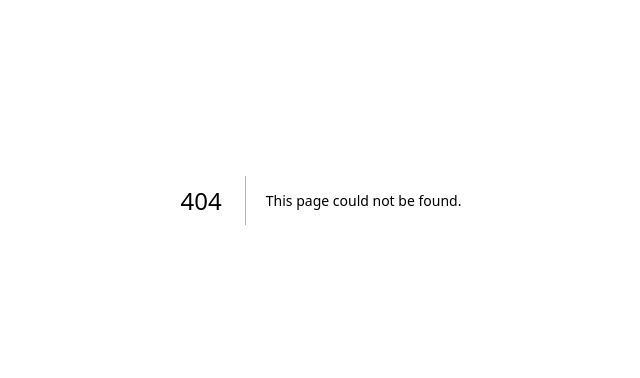
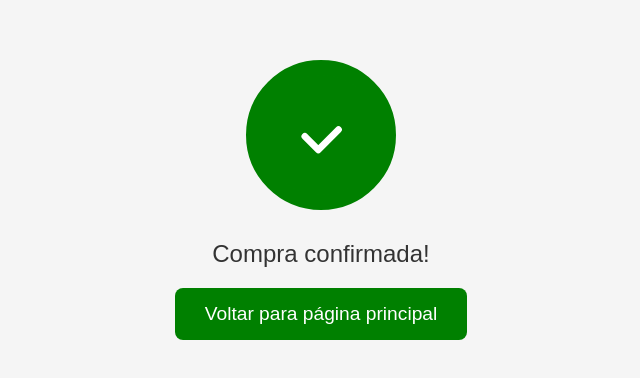
Before and after one commit to sanfergio/BrasMerica-Website, a Next.js app: page /ConfirmPayment in a window 1280 px wide. Before the commit this address had no page. Shown: the part 200-578 px from the top of the page, without its empty margins (319-959 px from the left). Built offline with nearby package versions, Linux system fonts and the light colour scheme.

Commit message:
initialze product history too

```diff
--- a/src/App.jsx
+++ b/src/App.jsx
@@ -25,6 +25,7 @@ import BrandsFilter from './pages/BrandsFilter/BrandsFilter.jsx';
 // Componentes relacionados ao carrinho de compras e processo de checkout
 import CartProducts from './pages/CartProducts/CartProducts.jsx'
 import CheckoutForm from './pages/CheckoutForm/CheckoutForm.jsx'
+import ConfirmPayment from './pages/ConfirmPayment.jsx'
 
 // --- PÁGINAS INSTITUCIONAIS (Políticas, Termos, etc.) ---
 import TermosUso from './pages/TermosUso/TermosUso.jsx';
@@ -57,8 +58,6 @@ function App() {
         <Route path="/categorias" element={<ProductsFilter />} />
         <Route path="/quem-somos" element={<QuemSomos />} />
         <Route path="/produtos" element={<ProductPage />} />
-        <Route path="/carrinho" element={<CartProducts />} />
-        <Route path="/checkout" element={<CheckoutForm />} />
         <Route path="/perfil-usuario" element={<PerfilUsuario />} />
         <Route path="/marca/:nomeMarca" element={<BrandsFilter />} />
 
@@ -76,6 +75,9 @@ function App() {
         <Route path="/admin/dataBase/products/add" element={<AddProduct />} />
 
         {/* Forma de pagamento */}
+        <Route path='/compra-confirmada' element={<ConfirmPayment />} />
+        <Route path="/carrinho" element={<CartProducts />} />
+        <Route path="/checkout" element={<CheckoutForm />} />
 
         {/* Rota "Não Encontrado" (Catch-all) */}
         {/* Deve ser sempre a última rota da lista */}
--- /dev/null
+++ b/src/pages/ConfirmPayment.jsx
@@ -0,0 +1,202 @@
+import { useEffect, useState } from 'react';
+
+const ConfirmationPage = () => {
+  const [emailUser, setEmailUser] = useState('');
+  const [valorTotal, setValorTotal] = useState(0);
+  const [valorFrete, setValorFrete] = useState(0);
+  const [compraFinalizada, setCompraFinalizada] = useState(false);
+
+  // Estilos inline
+  const styles = {
+    container: {
+      display: 'flex',
+      justifyContent: 'center',
+      alignItems: 'center',
+      height: '100vh',
+      backgroundColor: 'whitesmoke',
+      padding: '20px'
+    },
+    content: {
+      display: 'flex',
+      flexDirection: 'column',
+      alignItems: 'center',
+      textAlign: 'center'
+    },
+    loader: {
+      width: '150px',
+      height: '150px',
+      border: '15px solid #ddd',
+      borderTop: '15px solid green',
+      borderRadius: '50%',
+      animation: 'spin 1.5s ease-out 1s forwards, fillGreen 1s 1.5s forwards',
+      position: 'relative',
+      display: 'flex',
+      justifyContent: 'center',
+      alignItems: 'center',
+      backgroundColor: 'transparent'
+    },
+    checkmark: {
+      width: '70px',
+      height: '70px',
+      animation: 'drawCheck 0.5s ease-out 2.2s forwards',
+      opacity: 0
+    },
+    confirmationText: {
+      fontSize: '1.5rem',
+      color: '#333',
+      marginTop: '30px',
+      opacity: 0,
+      animation: 'fadeIn 1s ease-out forwards',
+      animationDelay: '2.8s'
+    },
+    returnButton: {
+      padding: '15px 30px',
+      fontSize: '1.2rem',
+      backgroundColor: 'green',
+      color: 'white',
+      border: 'none',
+      borderRadius: '8px',
+      cursor: 'pointer',
+      transition: 'background-color 0.3s ease, transform 0.2s',
+      marginTop: '20px',
+      opacity: 0,
+      animation: 'fadeIn 1s ease-out forwards',
+      animationDelay: '2.8s'
+    }
+  };
+
+  // Função para obter parâmetros da URL
+  const obterParametrosDaUrl = () => {
+    const urlParams = new URLSearchParams(window.location.search);
+
+    const email = urlParams.get('email') || '';
+    const total = parseFloat(urlParams.get('valorTotal')) || 0;
+    const frete = parseFloat(urlParams.get('valorFrete')) || 0;
+
+    return { email, total, frete };
+  };
+
+  // Função para voltar à página principal
+  const handleBack = () => {
+    window.location.href = `../perfil-usuario`;
+  };
+
+  // Função para enviar evento de purchase
+  const enviarPurchaseComParametros = () => {
+    if (compraFinalizada) return;
+
+    setCompraFinalizada(true);
+
+    // Enviar dados para o dataLayer
+    if (window.dataLayer) {
+      window.dataLayer.push({
+        event: "purchase",
+        ecommerce: {
+          transaction_id: "PEDIDO-" + Date.now(),
+          value: valorTotal,
+          tax: 0,
+          shipping: valorFrete,
+          currency: "BRL",
+          affiliation: "New Andrews",
+        }
+      });
+    }
+
+    // Remover carrinho do localStorage
+    localStorage.removeItem('carrinho');
+  };
+
+  // Efeito para carregar parâmetros e enviar evento
+  useEffect(() => {
+    const parametros = obterParametrosDaUrl();
+    setEmailUser(parametros.email);
+    setValorTotal(parametros.total);
+    setValorFrete(parametros.frete);
+
+    // Inicializar dataLayer se não existir
+    window.dataLayer = window.dataLayer || [];
+
+    // Enviar evento após um pequeno delay para garantir que o componente foi montado
+    const timer = setTimeout(() => {
+      enviarPurchaseComParametros();
+    }, 100);
+
+    return () => clearTimeout(timer);
+  }, []);
+
+  return (
+    <>
+      <style>
+        {`
+          * {
+            box-sizing: border-box;
+            margin: 0;
+            padding: 0;
+            font-family: Arial, sans-serif;
+          }
+          @keyframes spin {
+            from { transform: rotate(0deg); }
+            to { transform: rotate(360deg); }
+          }
+          @keyframes fillGreen {
+            to { border-color: green; background-color: green; }
+          }
+          @keyframes drawCheck {
+            0% { stroke-dasharray: 0 100; opacity: 0; }
+            100% { stroke-dasharray: 100 0; opacity: 1; }
+          }
+          @keyframes fadeIn {
+            from { opacity: 0; }
+            to { opacity: 1; }
+          }
+        `}
+      </style>
+
+      {/* Google Tag Manager (noscript) */}
+      <noscript>
+        <iframe
+          src="https://www.googletagmanager.com/ns.html?id=GTM-NBXWDJVT"
+          height="0"
+          width="0"
+          style={{ display: 'none', visibility: 'hidden' }}
+          title="Google Tag Manager"
+        />
+      </noscript>
+
+      <div style={styles.container}>
+        <div style={styles.content}>
+          <div style={styles.loader}>
+            <svg style={styles.checkmark} viewBox="0 0 52 52">
+              <circle cx="26" cy="26" r="25" fill="green"/>
+              <path
+                d="M14 27l10 10 15-15"
+                fill="none"
+                stroke="white"
+                strokeWidth="5"
+                strokeLinecap="round"
+                strokeLinejoin="round"
+              />
+            </svg>
+          </div>
+          <div style={styles.confirmationText}>Compra confirmada!</div>
+          <button
+            style={styles.returnButton}
+            onClick={handleBack}
+            onMouseOver={(e) => {
+              e.target.style.backgroundColor = 'darkgreen';
+              e.target.style.transform = 'scale(1.05)';
+            }}
+            onMouseOut={(e) => {
+              e.target.style.backgroundColor = 'green';
+              e.target.style.transform = 'scale(1)';
+            }}
+          >
+            Voltar para página principal
+          </button>
+        </div>
+      </div>
+    </>
+  );
+};
+
+export default ConfirmationPage;
```
Also changed, not shown: src/pages/UserProfile/UserProfile.jsx (+58 -3 lines).
